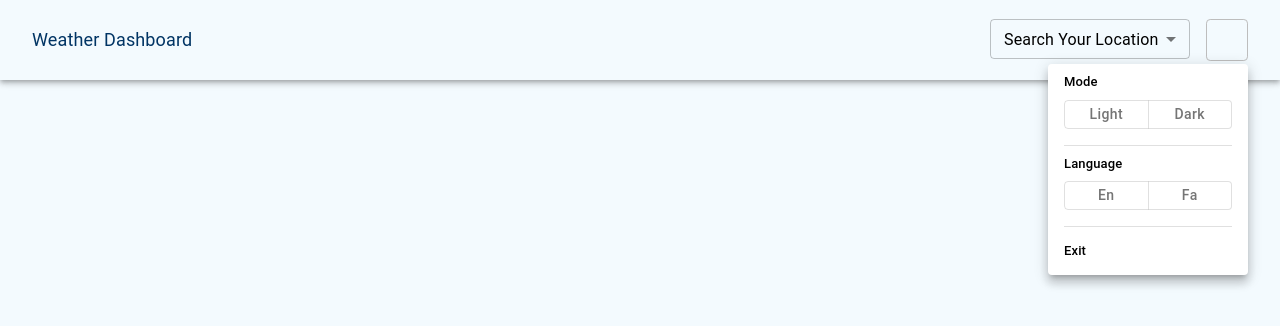
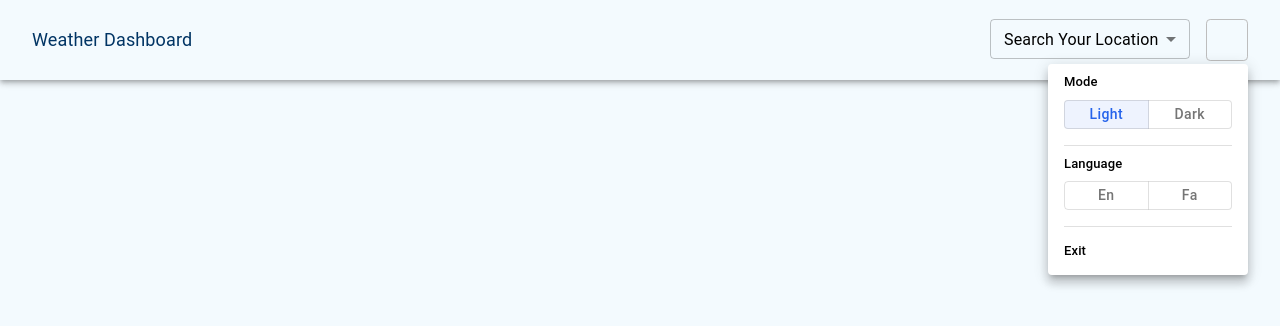
Before and after one commit to mmd-rahimi/Weather-Dashboard-App, a React (Vite) app: page /dashboard in a window 1280 px wide. Both pictures are taken after a click on the button "تنظیمات". Shown: the top 326 px of the page. Built offline with nearby package versions, Linux system fonts and the light colour scheme; some icons are missing.

Commit message:
theme added to dashboard

```diff
--- a/src/components/DashboardPageThemeToggle.tsx
+++ b/src/components/DashboardPageThemeToggle.tsx
@@ -1,25 +1,32 @@
-import { Box, Typography, useTheme } from '@mui/material';
-import ToggleButton from '@mui/material/ToggleButton';
-import ToggleButtonGroup from '@mui/material/ToggleButtonGroup';
-import { useState } from 'react';
+import { Box, Typography, useTheme } from "@mui/material";
+import ToggleButton from "@mui/material/ToggleButton";
+import ToggleButtonGroup from "@mui/material/ToggleButtonGroup";
+import { useContext, useState } from "react";
+import { ColorModeContext } from "../contexts/ColorModeContext";
 
 export default function DashboardPageThemeToggle() {
-
-  const theme = useTheme()
-  const [alignment, setAlignment] = useState('web');
+  const { currentMode, toggleColorMode } = useContext(ColorModeContext);
+  const theme = useTheme();
+  const [alignment, setAlignment] = useState("");
 
   const handleChange = (
     e: React.MouseEvent<HTMLElement>,
-    newAlignment: string,
+    newAlignment: string
   ) => {
     setAlignment(newAlignment);
   };
 
   return (
-    <Box sx={{display:"flex", flexDirection: "column", gap:1 }}>
-    <Typography fontSize={13} fontWeight={500} color={theme.palette.text.secondary} >Mode</Typography>
+    <Box sx={{ display: "flex", flexDirection: "column", gap: 1 }}>
+      <Typography
+        fontSize={13}
+        fontWeight={500}
+        color={theme.palette.text.secondary}
+      >
+        Mode
+      </Typography>
       <ToggleButtonGroup
-        sx={{height: 29}}
+        sx={{ height: 29 }}
         color="primary"
         value={alignment}
         exclusive
@@ -27,8 +34,30 @@ export default function DashboardPageThemeToggle() {
         onChange={handleChange}
         aria-label="Platform"
       >
-      <ToggleButton value="light" sx={{textTransform: "none"}}>Light</ToggleButton>
-      <ToggleButton value="dark" sx={{textTransform: "none"}}>Dark</ToggleButton>
+        <ToggleButton
+          selected={currentMode === "light"}
+          onClick={() => {
+            if (currentMode !== "light") {
+              toggleColorMode();
+            }
+          }}
+          value="light"
+          sx={{ textTransform: "none" }}
+        >
+          Light
+        </ToggleButton>
+        <ToggleButton
+          onClick={() => {
+            if (currentMode !== "dark") {
+              toggleColorMode();
+            }
+          }}
+          selected={currentMode === "dark"}
+          value="dark"
+          sx={{ textTransform: "none" }}
+        >
+          Dark
+        </ToggleButton>
       </ToggleButtonGroup>
     </Box>
   );
```
Lines whose indentation alone changed are shown as unchanged.
